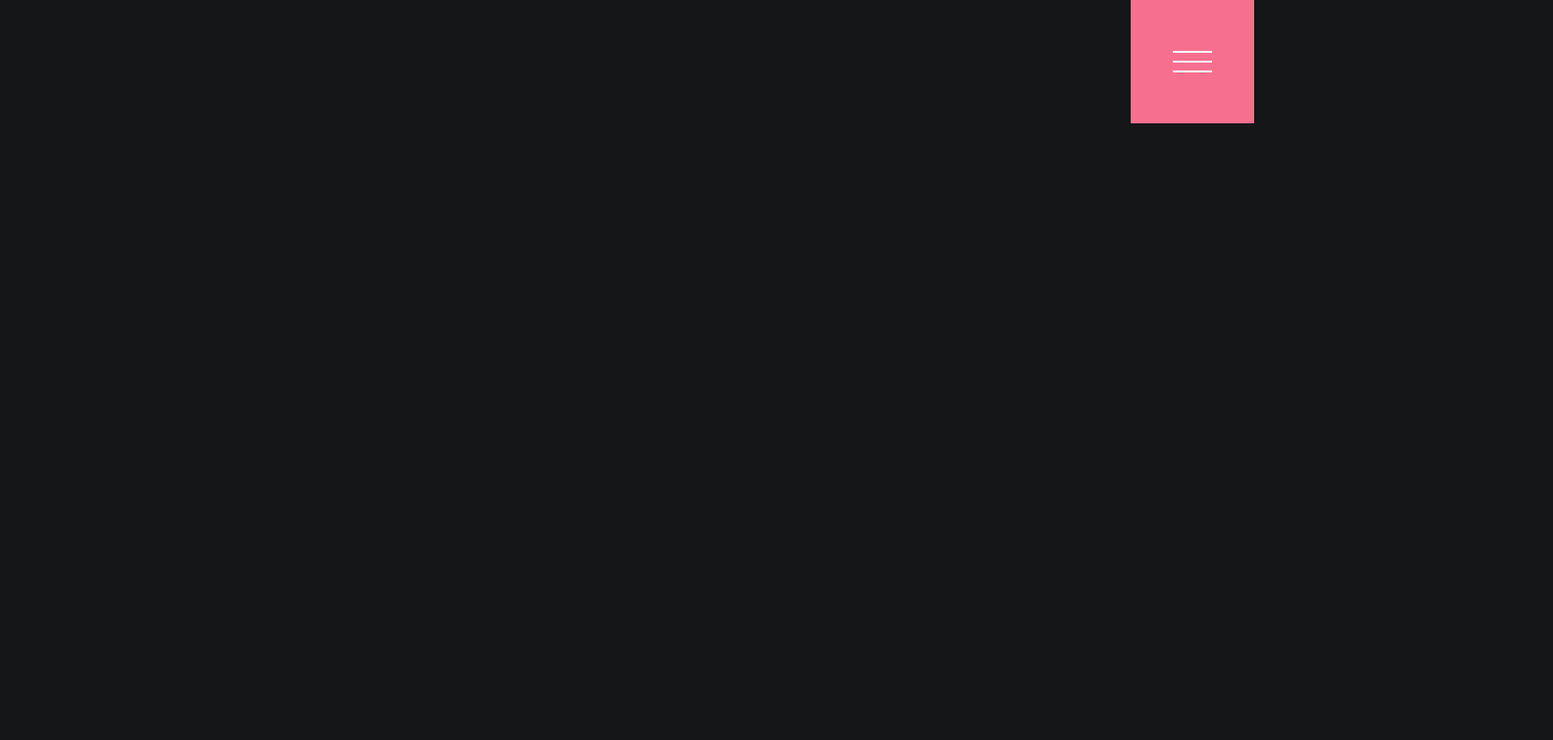
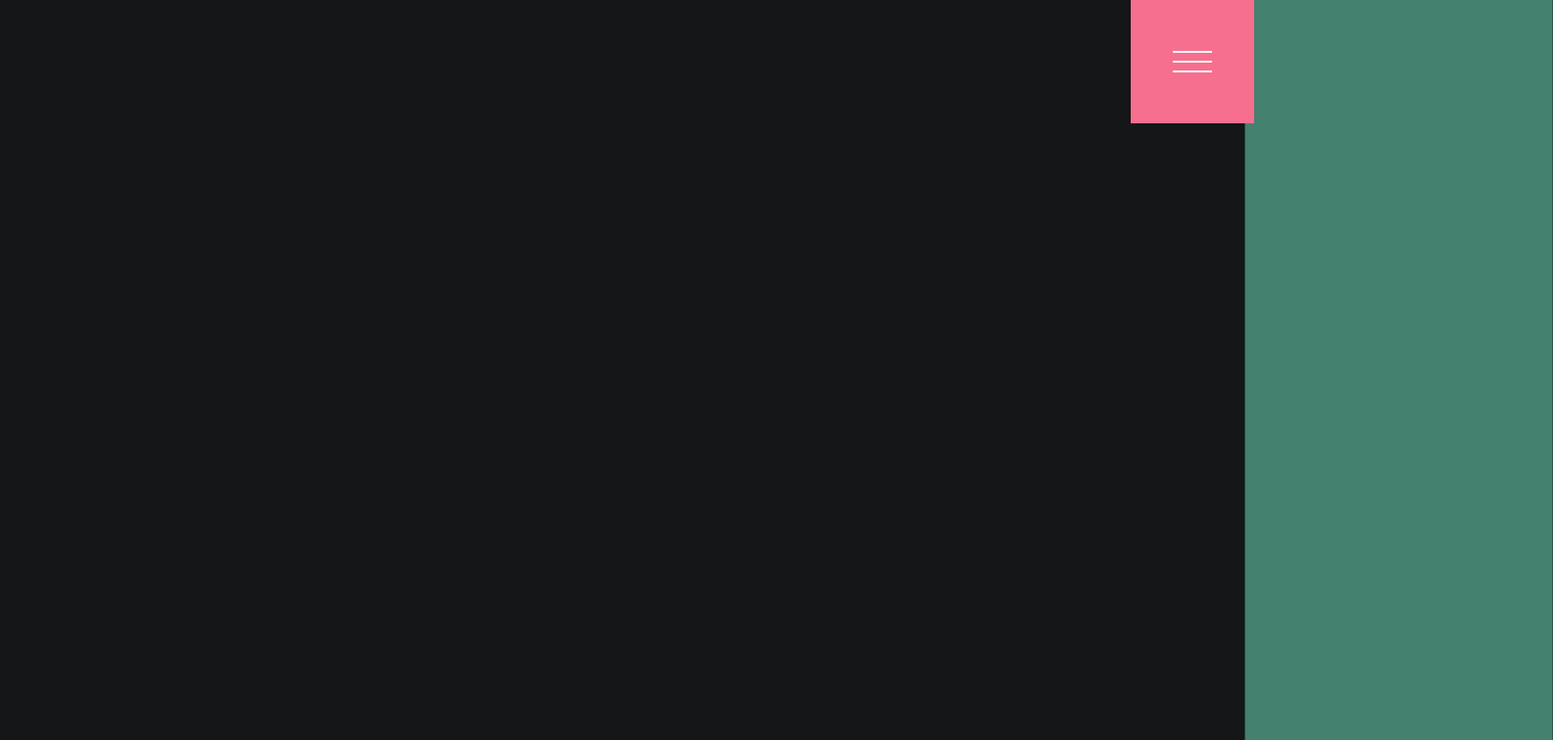
Before and after one commit to nimamehanian/yprime, a Next.js app: page / in a window 1280 px wide. Shown: the top 756 px of the page at 98% size, 1585 px wide, since content can reach past the window. Built offline with nearby package versions, Linux system fonts and the light colour scheme.

Commit message:
Get Sidebar behavior working

```diff
--- a/src/components/hamburger/hamburger.tsx
+++ b/src/components/hamburger/hamburger.tsx
@@ -1,10 +1,10 @@
 import styled from 'styled-components';
 import { $pink } from '@styles/colors';
 import { motion } from 'framer-motion';
-import { jsxKeyGen } from '@utils/jsxKeyGen';
+import { $ANIMATION_PHYSICS } from '@styles/constants';
 
 const Toggler = styled.div`
-  position: fixed;
+  position: absolute;
   top: 0px;
   right: 0px;
   width: 126px;
@@ -43,20 +43,20 @@ const bar3 = {
   open: { rotate: -45, y: -10 },
 };
 
-const physics = { type: 'spring', mass: 1, stiffness: 360, damping: 36 };
-
-interface IHam { isOpen: boolean; }
+type IHam = {
+  isOpen: boolean,
+};
 
 function Hamburger({ isOpen }: IHam) {
   return (
     <Toggler>
       <Bars>
-        {[bar1, bar2, bar3].map(states => (
+        {[bar1, bar2, bar3].map((states, idx) => (
           <Bar
             animate={isOpen ? 'open' : 'shut'}
-            transition={physics}
+            transition={$ANIMATION_PHYSICS}
             variants={states}
-            key={jsxKeyGen('bar')}
+            key={`bar_${idx + 1}`}
           />
         ))}
       </Bars>
--- a/src/components/sidebar/sidebar.tsx
+++ b/src/components/sidebar/sidebar.tsx
@@ -1,16 +1,86 @@
+import { useReducer } from 'react';
 import styled from 'styled-components';
+import { disableHighlight } from '@styles/mixins';
+import Hamburger from '@components/hamburger/hamburger';
+import { motion } from 'framer-motion';
+import { $ANIMATION_PHYSICS } from '@styles/constants';
 
-const SidebarShell = styled.div`
-  width: 280px;
+const SidebarPanel = styled(motion.div)`
   position: absolute;
-  top: 48px;
+  top: 0px;
   right: 0px;
   bottom: 0px;
+  width: 61.8%;
+  max-width: 314px;
+  padding-top: 126px;
+  background: #45816f;
+  z-index: 3;
+  overflow: hidden;
+  -webkit-backface-visibility: hidden;
+  -webkit-perspective: 1000;
+  ${disableHighlight}
 `;
 
+const variants = {
+  shut: { x: '97%' },
+  peek: { x: '94%' },
+  open: { x: '0%' },
+};
+
+const initialState = {
+  isOpen: false,
+  isPeeking: false,
+};
+
+interface IState {
+  isOpen: boolean;
+  isPeeking: boolean;
+}
+
+type IAction =
+  | { type: 'open' }
+  | { type: 'shut' }
+  | { type: 'peek' }
+  | { type: 'tuck' };
+
+function reducer(state: IState, action: IAction) {
+  switch (action.type) {
+    case 'open':
+      return { ...state, isOpen: true };
+    case 'shut':
+      return { ...state, isOpen: false };
+    case 'peek':
+      return { ...state, isPeeking: true };
+    case 'tuck':
+      return { ...state, isPeeking: false };
+    default:
+      console.log('GO FUCK YOURSELF');
+      return state;
+  }
+}
+
 function Sidebar() {
+  const [{ isOpen, isPeeking }, dispatch] = useReducer(reducer, initialState);
+
   return (
-    <SidebarShell>SIDEBAR</SidebarShell>
+    <>
+      <div
+        onClick={() => (isOpen ?
+          dispatch({ type: 'shut' }) :
+          dispatch({ type: 'open' })
+        )}
+        onMouseEnter={() => dispatch({ type: 'peek' })}
+        onMouseLeave={() => dispatch({ type: 'tuck' })}
+      >
+        <Hamburger isOpen={isOpen} />
+      </div>
+      <SidebarPanel
+        animate={isOpen ? 'open' : (isPeeking ? 'peek' : 'shut')}
+        transition={$ANIMATION_PHYSICS}
+        variants={variants}
+      >
+      </SidebarPanel>
+    </>
   );
 }
 
--- a/src/pages/index.tsx
+++ b/src/pages/index.tsx
@@ -1,7 +1,7 @@
 import React, { FC } from 'react';
 import Head from 'next/head';
 // import Header from '@components/header/header';
-import Hamburger from '@components/hamburger/hamburger';
+import Sidebar from '@components/sidebar/sidebar';
 
 // import styled from 'styled-components';
 // import { tikTokTextEffect } from '@styles/mixins';
@@ -21,7 +21,7 @@ const Home: FC = () => (
       <link rel="icon" type="image/x-icon" href="/favicon.ico" />
     </Head>
 
-    <Hamburger isOpen={false} />
+    <Sidebar />
   </div>
 );
 
--- a/src/styles/constants.js
+++ b/src/styles/constants.js
@@ -1,2 +1,9 @@
 export const $GOLDEN_RATIO_MACRO = 1.6180339;
 export const $GOLDEN_RATIO_MICRO = 0.6180339;
+
+export const $ANIMATION_PHYSICS = {
+  type: 'spring',
+  mass: 1,
+  stiffness: 360,
+  damping: 36,
+};
--- a/src/styles/global.js
+++ b/src/styles/global.js
@@ -4,18 +4,17 @@ import { disableHighlight } from '@styles/mixins';
 
 const GlobalStyles = createGlobalStyle`
   html, body {
-    display: flex;
     margin: 0px;
     padding: 0px;
     outline: none;
     font-size: 16px;
+    font-family: 'Inter Reg';
+    color: ${$white};
+    background: #151618;
+    overflow: hidden;
     text-rendering: optimizeLegibility;
     -webkit-font-smoothing: antialiased;
     -webkit-tap-highlight-color: rgba(0, 0, 0, 0);
-    font-family: 'Inter Reg';
-    color: ${$white};
-    background: #151618;
-    ${disableHighlight}
   }
 
   a {
--- a/src/utils/jsxKeyGen.ts
+++ /dev/null
@@ -1 +0,0 @@
-export const jsxKeyGen = (prefix: string) => `${prefix}_${new Date().getTime()}`;
```
Also changed, not shown: package.json (+6 -6 lines), 2 other files (tests, documents, lock files or other folders).
